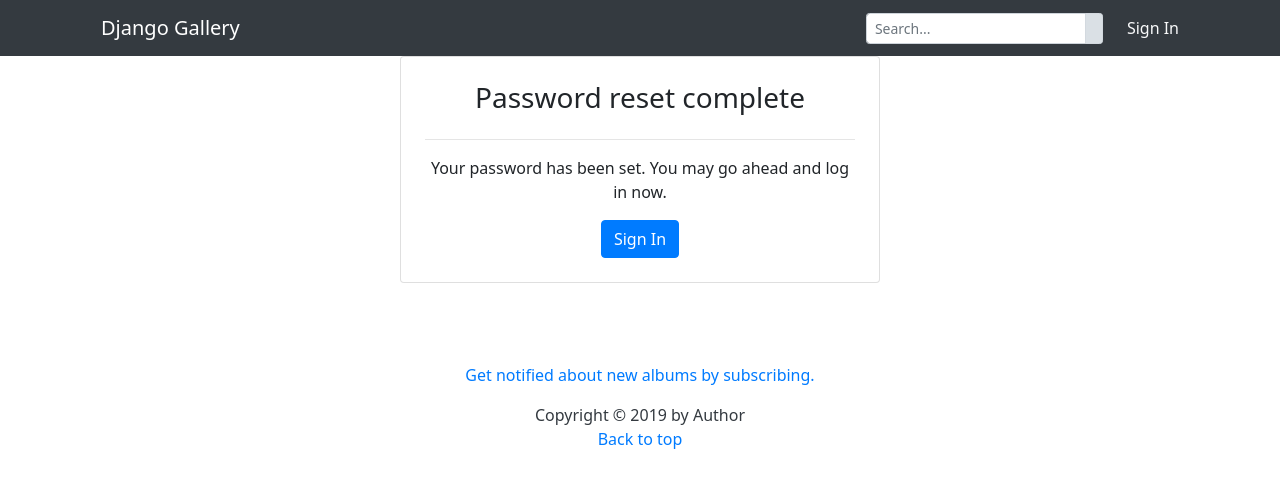
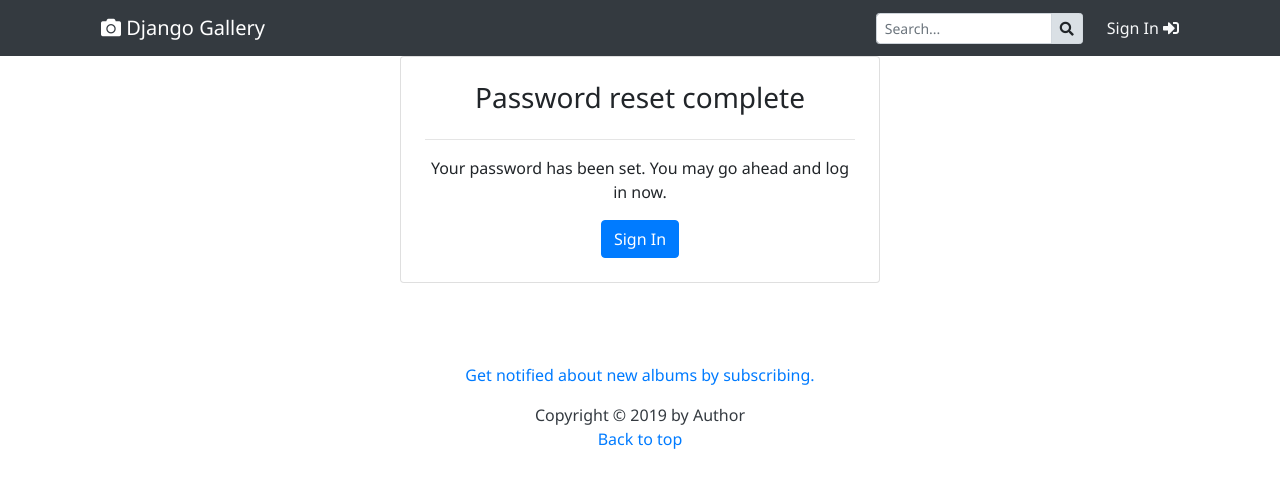
Before and after one commit to kkosiba/django-gallery, a Django app: page /accounts/password_reset_complete/ in a window 1280 px wide. Shown: the top 488 px of the page. Run offline with Django 3.2, Linux system fonts and the light colour scheme; some libraries are stand-ins or nearby versions.

Commit message:
Changed local to remote css and js sources

```diff
--- a/gallery/templates/base.html
+++ b/gallery/templates/base.html
@@ -9,12 +9,12 @@
     <meta name="description" content="Django Gallery">
     <meta name="author" content="Author">
     <!-- Bootstrap -->
-    <link rel="stylesheet" href="{% static 'css/bootstrap.min.css' %}">
+    <link rel="stylesheet" href="https://stackpath.bootstrapcdn.com/bootstrap/4.3.1/css/bootstrap.min.css" integrity="sha384-ggOyR0iXCbMQv3Xipma34MD+dH/1fQ784/j6cY/iJTQUOhcWr7x9JvoRxT2MZw1T" crossorigin="anonymous">
     <!-- FontAwesome CSS -->
-    <link rel="stylesheet" href="{% static 'css/all.css' %}">
-    <!-- Custom CSS & fonts -->
+    <link rel="stylesheet" href="https://use.fontawesome.com/releases/v5.8.2/css/all.css" integrity="sha384-oS3vJWv+0UjzBfQzYUhtDYW+Pj2yciDJxpsK1OYPAYjqT085Qq/1cq5FLXAZQ7Ay" crossorigin="anonymous">
+    <!-- Custom CSS -->
     <link rel="stylesheet" href="{% static 'css/gallery.css' %}">
-    <link href="https://fonts.googleapis.com/css?family=Open+Sans" rel="stylesheet">
+    <link href="https://fonts.googleapis.com/css?family=Noto+Sans&display=swap" rel="stylesheet">
 
     <title>{% block title %} Gallery {% endblock %}</title>
 </head>
@@ -92,7 +92,8 @@
 </footer>
 
 <!-- Scripts -->
-<script src="{% static 'js/jquery-3.3.1.min.js' %}"></script>
-<script src="{% static 'js/bootstrap.min.js' %}"></script>
+<script src="https://code.jquery.com/jquery-3.3.1.slim.min.js" integrity="sha384-q8i/X+965DzO0rT7abK41JStQIAqVgRVzpbzo5smXKp4YfRvH+8abtTE1Pi6jizo" crossorigin="anonymous"></script>
+<script src="https://cdnjs.cloudflare.com/ajax/libs/popper.js/1.14.7/umd/popper.min.js" integrity="sha384-UO2eT0CpHqdSJQ6hJty5KVphtPhzWj9WO1clHTMGa3JDZwrnQq4sF86dIHNDz0W1" crossorigin="anonymous"></script>
+<script src="https://stackpath.bootstrapcdn.com/bootstrap/4.3.1/js/bootstrap.min.js" integrity="sha384-JjSmVgyd0p3pXB1rRibZUAYoIIy6OrQ6VrjIEaFf/nJGzIxFDsf4x0xIM+B07jRM" crossorigin="anonymous"></script>
 </body>
 </html>
```
